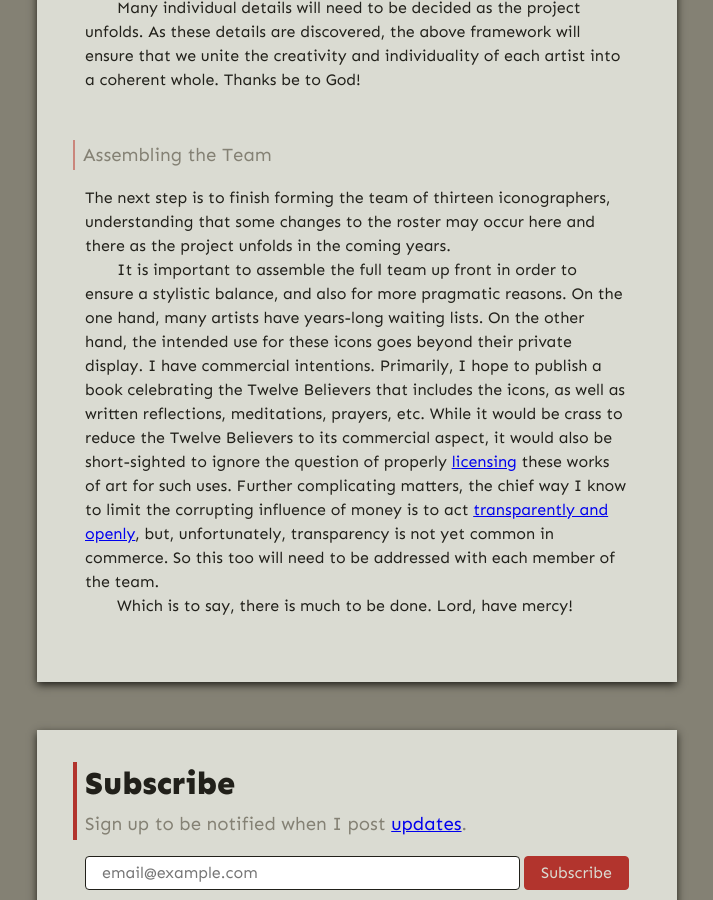
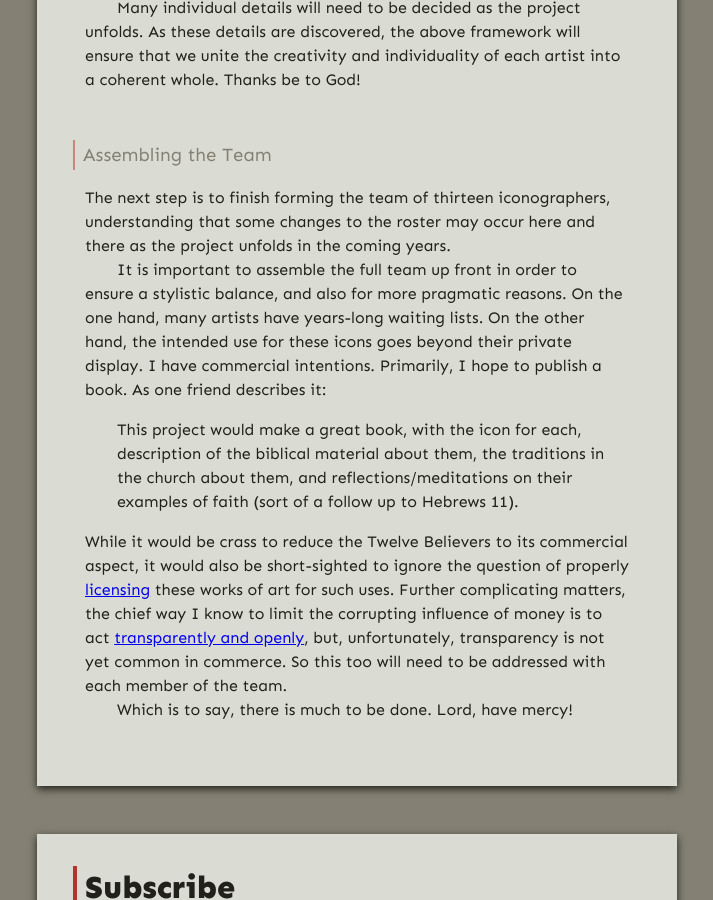
Before and after one commit to gospel-desk/www.logstown.com, a Jekyll site: the page built from _posts/2020-06-03-a-deisis.md, in a window 1280 px wide and 900 px high, scrolled down 2860 px. Shown: the whole window, without its empty margins (283-996 px from the left). Built offline with Jekyll 4.4.1, drawn with Linux system fonts in a browser that asks for light colours.

Commit message:
Include quote re: book

```diff
--- a/_posts/2020-06-03-a-deisis.md
+++ b/_posts/2020-06-03-a-deisis.md
@@ -196,8 +196,13 @@ It is important to assemble the full team up front in order to ensure a
 stylistic balance, and also for more pragmatic reasons. On the one hand, many
 artists have years-long waiting lists. On the other hand, the intended use for
 these icons goes beyond their private display. I have commercial intentions.
-Primarily, I hope to publish a book celebrating the Twelve Believers that
-includes the icons, as well as written reflections, meditations, prayers, etc.
+Primarily, I hope to publish a book. As one friend describes it:
+
+> This project would make a great book, with the icon for each, description of
+> the biblical material about them, the traditions in the church about them,
+> and reflections/meditations on their examples of faith (sort of a follow up
+> to Hebrews 11).
+
 While it would be crass to reduce the Twelve Believers to its commercial
 aspect, it would also be short-sighted to ignore the question of properly
 [licensing](https://www.plagiarismtoday.com/2019/09/05/copyright-and-commissioned-art/)
```
